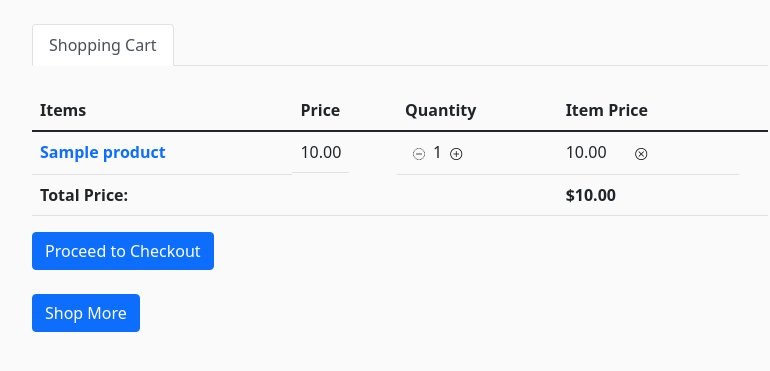
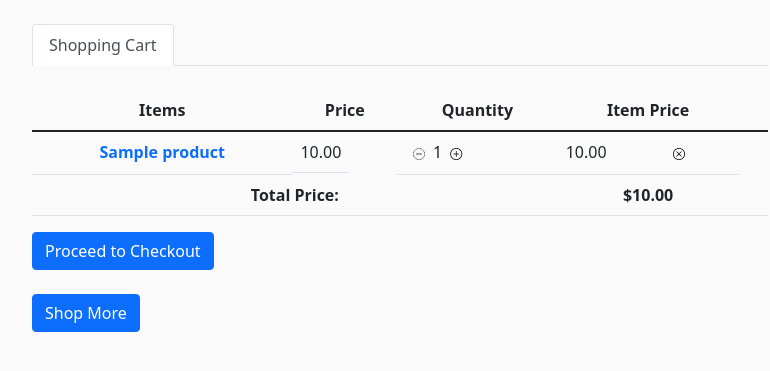
Before and after one commit to Erica233/Mini-Amazon, a Django app: page /cart/ in a window 1280 px wide. Shown: the part 56-427 px from the top of the page, without its empty margins (50-820 px from the left). Run offline with Django 4.2, Linux system fonts and the light colour scheme; a user stored in the database is signed in; tables that the repository leaves empty hold one stand-in row (values such as "Sample post").

Commit message:
table align

```diff
--- a/frontend/amazon/static/amazon/main.css
+++ b/frontend/amazon/static/amazon/main.css
@@ -86,3 +86,10 @@ a.article-title:hover {
 .account-heading {
   font-size: 2.5rem;
 }
+
+table td {
+    text-align: center;
+}
+table th {
+    text-align: center;
+}
```
